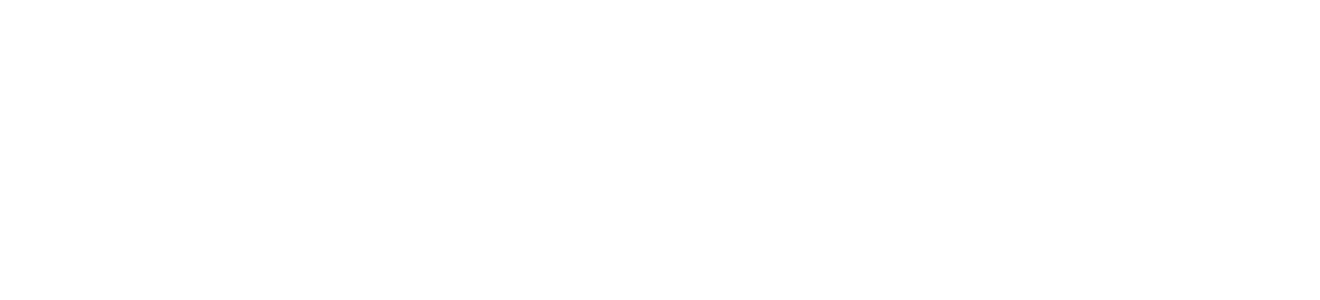
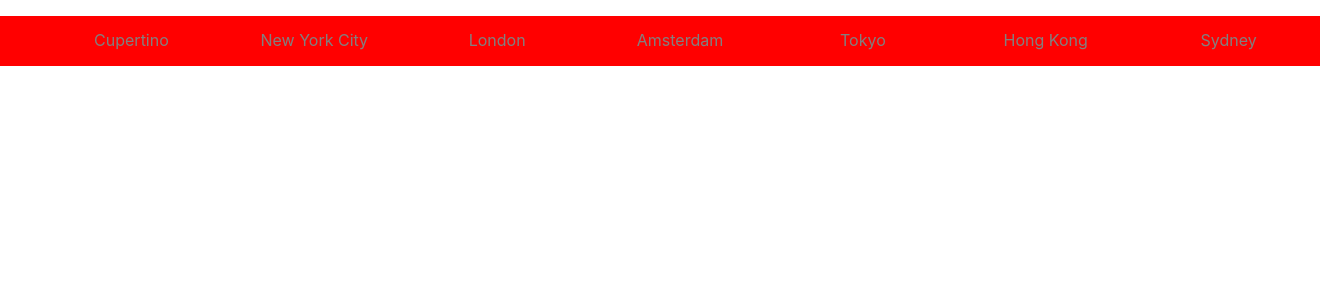
Before and after one commit to ianmaser/criticalmass, a React (Create React App) app in the folder city-navigation/: page / in a window 1280 px wide. Shown: the top 300 px of the page, 1320 px wide, since content can reach past the window. Built offline with nearby package versions, Linux system fonts and the light colour scheme.

Commit message:
Nav Items/links

```diff
--- a/city-navigation/src/App.js
+++ b/city-navigation/src/App.js
@@ -9,16 +9,40 @@
 
 const Navigation = styled.ul`
   display: flex;
+  list-style-type: none;
   width: 100%;
   background-color: red;
   flex-direction: row;
+  height: 50px;
+`;
+
+const NavItem = styled.li`
+  flex: 1;
+  justify-content: center;
+  align-items: center;
+`;
+
+const NavLink = styled.a`
+  display: block;
+  color: gray;
+  text-align: center;
+  padding: 14px 16px;
+  text-decoration: none;
 `;
 
 function App() {
   console.log('navigation', navigation);
   return (
     <PageWrapper>
-      <Navigation />
+      <Navigation>
+        {navigation.cities.map((item, index) => {
+          return (
+          <NavItem>
+            <NavLink href={`#${item?.section}`}>{item.label}</NavLink>
+          </NavItem>
+        );
+        })}
+      </Navigation>
     </PageWrapper>
   );
 }
```
